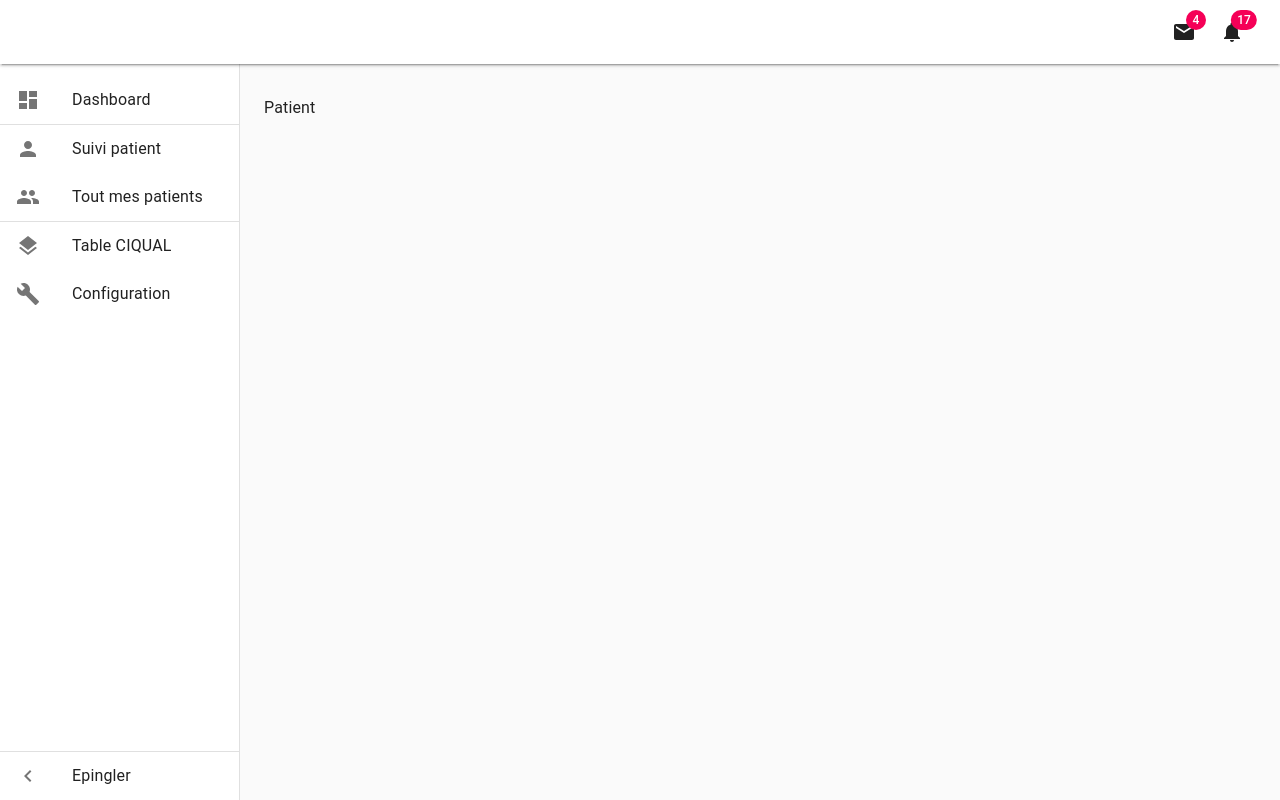
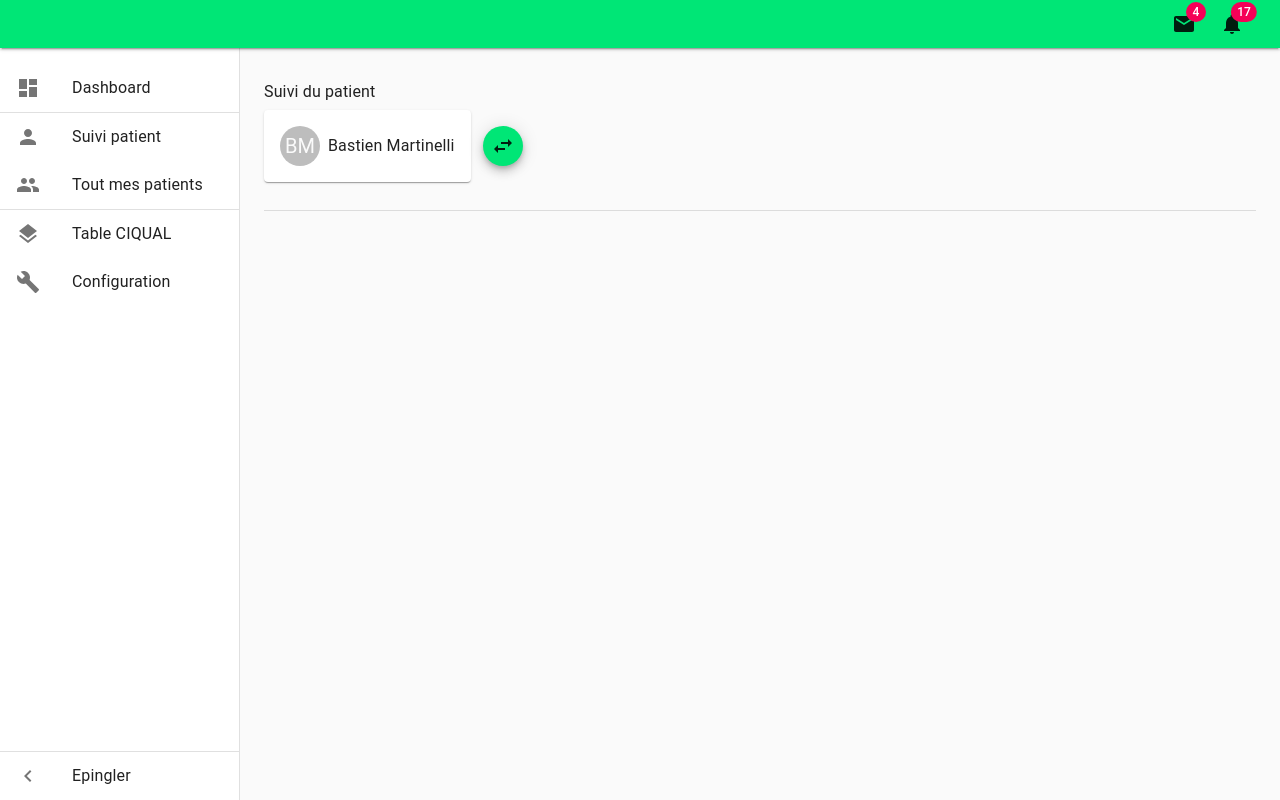
Before and after one commit to BastienMartinelli/react-material-ui-dashboard, a React (Create React App) app: page /patient in a window 1280 px wide. Built offline with nearby package versions, Linux system fonts and the light colour scheme.

Commit message:
initiate first screens

```diff
--- a/src/App.tsx
+++ b/src/App.tsx
@@ -1,6 +1,6 @@
 import React from "react";
 import { createMuiTheme, ThemeProvider } from "@material-ui/core/styles";
-import { lightBlue } from "@material-ui/core/colors";
+import { green } from "@material-ui/core/colors";
 import { BrowserRouter as Router, Switch, Route } from "react-router-dom";
 
 import DashboardLayout from "./components/DashboardLayout";
@@ -14,7 +14,7 @@ import Ciqual from "./containers/Ciqual";
 const lightTheme = createMuiTheme({
   palette: {
     primary: {
-      main: lightBlue[600]
+      main: green["A400"]
     }
   }
 });
--- a/src/components/DashboardLayout/DashboardLayout.tsx
+++ b/src/components/DashboardLayout/DashboardLayout.tsx
@@ -32,8 +32,7 @@ const useStyles = makeStyles(theme => ({
     alignItems: "center",
     justifyContent: "flex-end",
     padding: "0 8px",
-    ...theme.mixins.toolbar,
-    marginBottom: 12
+    ...theme.mixins.toolbar
   },
   appBar: {
     zIndex: theme.zIndex.drawer + 1,
@@ -41,12 +40,6 @@ const useStyles = makeStyles(theme => ({
       easing: theme.transitions.easing.sharp,
       duration: theme.transitions.duration.leavingScreen
     })
-  },
-  menuButton: {
-    marginRight: 36
-  },
-  menuButtonHidden: {
-    display: "none"
   },
   title: {
     flexGrow: 1
@@ -66,10 +59,7 @@ const useStyles = makeStyles(theme => ({
       easing: theme.transitions.easing.sharp,
       duration: theme.transitions.duration.leavingScreen
     }),
-    width: theme.spacing(7),
-    [theme.breakpoints.up("sm")]: {
-      width: theme.spacing(9)
-    }
+    width: theme.spacing(7)
   },
   appBarSpacer: theme.mixins.toolbar,
   content: {
@@ -78,7 +68,7 @@ const useStyles = makeStyles(theme => ({
     overflow: "auto"
   },
   container: {
-    paddingTop: theme.spacing(4),
+    paddingTop: theme.spacing(2),
     paddingBottom: theme.spacing(4)
   }
 }));
@@ -97,9 +87,9 @@ export default function DashboardLayout({ children }) {
         className={classes.appBar}
         position="absolute"
         elevation={2}
-        color="inherit"
+        color="primary"
       >
-        <Toolbar>
+        <Toolbar variant="dense">
           <Typography variant="h6" className={classes.title}></Typography>
           <IconButton aria-label="show 4 new mails" color="inherit">
             <Badge badgeContent={4} color="secondary">
--- a/src/containers/Ciqual/Ciqual.tsx
+++ b/src/containers/Ciqual/Ciqual.tsx
@@ -2,7 +2,7 @@ import React from "react";
 import { Typography } from "@material-ui/core";
 
 function Ciqual() {
-  return <Typography>Ciqual</Typography>;
+  return <Typography>Table Ciqual</Typography>;
 }
 
 export default Ciqual;
--- a/src/containers/Patient/Patient.tsx
+++ b/src/containers/Patient/Patient.tsx
@@ -1,8 +1,55 @@
 import React from "react";
-import { Typography } from "@material-ui/core";
+import {
+  Typography,
+  Paper,
+  Avatar,
+  Fab,
+  Divider,
+  Tooltip
+} from "@material-ui/core";
+import { makeStyles } from "@material-ui/styles";
+import SwapHorizIcon from "@material-ui/icons/SwapHoriz";
+
+const useStyle = makeStyles({
+  currentUser: {
+    display: "flex",
+    alignItems: "center",
+    marginBottom: 28
+  },
+  userPaper: {
+    padding: 16,
+    maxWidth: 400,
+    display: "flex",
+    alignItems: "center",
+    marginRight: 12
+  },
+  userName: {
+    marginLeft: 8
+  }
+});
 
 function Patient() {
-  return <Typography>Patient</Typography>;
+  const classes = useStyle();
+
+  return (
+    <>
+      <Typography gutterBottom>Suivi du patient</Typography>
+      <div className={classes.currentUser}>
+        <Paper className={classes.userPaper}>
+          <Avatar>BM</Avatar>
+          <Typography className={classes.userName}>
+            Bastien Martinelli
+          </Typography>
+        </Paper>
+        <Tooltip title="Changer de patient">
+          <Fab color="primary" size="small">
+            <SwapHorizIcon />
+          </Fab>
+        </Tooltip>
+      </div>
+      <Divider />
+    </>
+  );
 }
 
 export default Patient;
--- a/src/containers/Patients/Patients.tsx
+++ b/src/containers/Patients/Patients.tsx
@@ -1,8 +1,37 @@
 import React from "react";
-import { Typography } from "@material-ui/core";
+import { Typography, Button, Divider } from "@material-ui/core";
+import { makeStyles } from "@material-ui/styles";
+import AddIcon from "@material-ui/icons/Add";
+
+import SearchInput from "../../components/SearchInput";
+
+const useStyle = makeStyles({
+  header: {
+    display: "flex",
+    alignItems: "center",
+    marginBottom: 28
+  },
+  separator: {
+    flexGrow: 1
+  }
+});
 
 function Patients() {
-  return <Typography>Patients</Typography>;
+  const classes = useStyle();
+
+  return (
+    <>
+      <Typography gutterBottom>Tout mes patients</Typography>
+      <div className={classes.header}>
+        <SearchInput placeholder="Rechercher" />
+        <div className={classes.separator} />
+        <Button variant="contained" color="primary" startIcon={<AddIcon />}>
+          Nouveau
+        </Button>
+      </div>
+      <Divider />
+    </>
+  );
 }
 
 export default Patients;
--- a/src/containers/Settings/Settings.tsx
+++ b/src/containers/Settings/Settings.tsx
@@ -2,7 +2,7 @@ import React from "react";
 import { Typography } from "@material-ui/core";
 
 function Settings() {
-  return <Typography>Settings</Typography>;
+  return <Typography>Paramètres de l'application</Typography>;
 }
 
 export default Settings;
```
